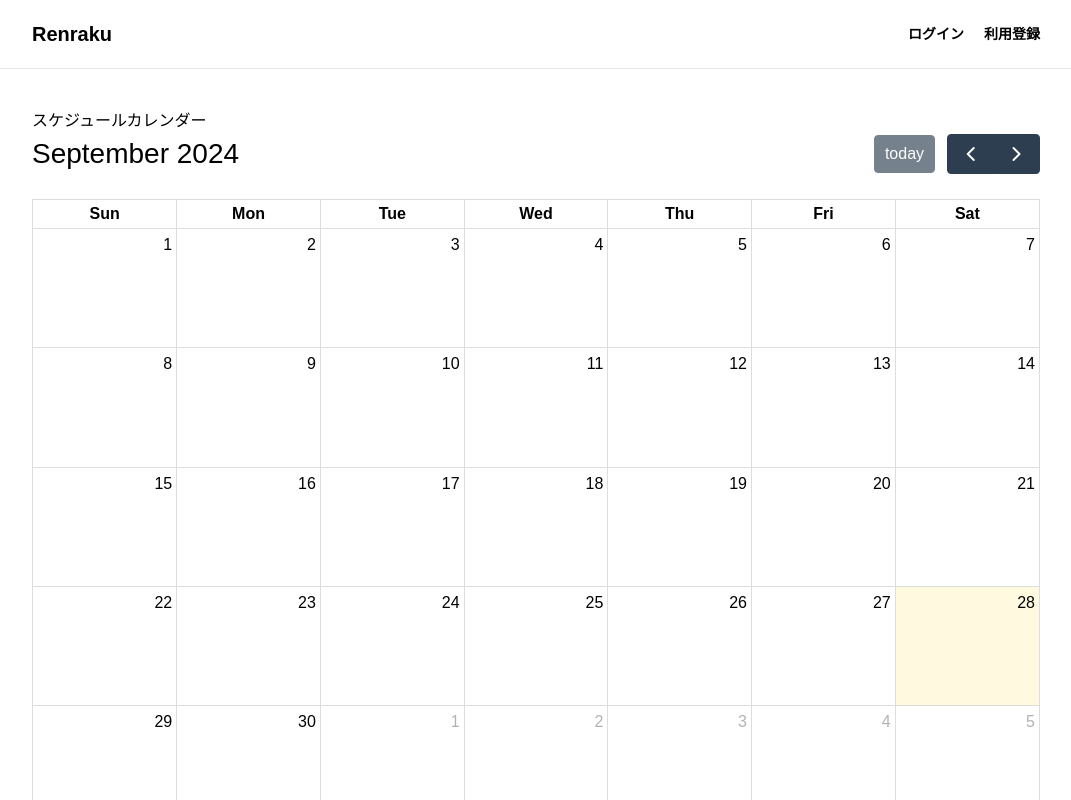
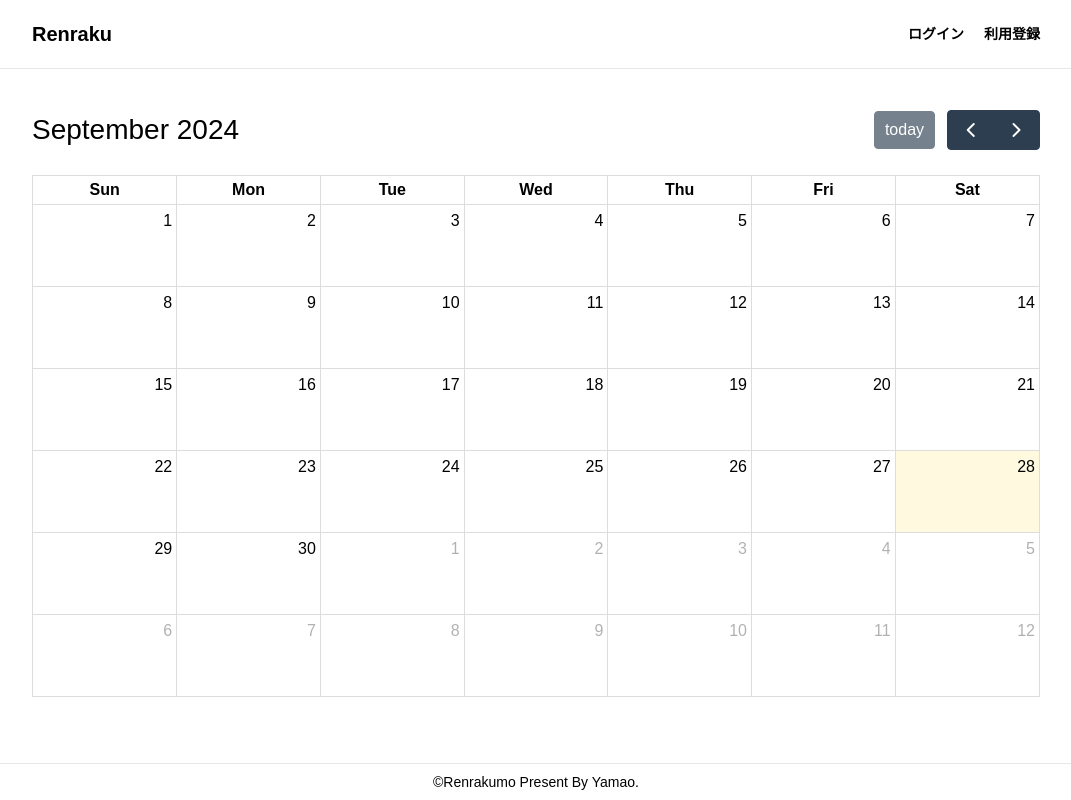
Before and after one commit to a-oyama/renrakumo_sv, a Next.js app: page / in a window 1280 px wide. Shown: the top 800 px of the page, without its empty margins (104-1175 px from the left). Built offline with nearby package versions, Linux system fonts and the light colour scheme; no server answers; a web font is replaced by a local one.

Commit message:
Update Calendar.tsx

```diff
--- a/app/(main)/Calendar.tsx
+++ b/app/(main)/Calendar.tsx
@@ -1,76 +1,80 @@
-import React, { useEffect, useState } from 'react';
-import FullCalendar, { EventInput } from '@fullcalendar/react';
-import dayGridPlugin from '@fullcalendar/daygrid';
-import interactionPlugin from '@fullcalendar/interaction';
-//import { supabase } from './supabaseClient'; // Supabaseクライアントをインポート
-import { createClient } from '@/utils/supabase/server';
+import FullCalendar from "@fullcalendar/react"
+// 月カレンダー
+import dayGridPlugin from '@fullcalendar/daygrid'
+// 日を消す
+import { DayCellContentArg } from "@fullcalendar/core/index.js"
+// 日本語カレンダー
+import allLocales from '@fullcalendar/core/locales-all'
+// カレンダーをクリックできるようにする
+// スマホは長押し(selectLongPressDelay)
+import interactionPlugin from "@fullcalendar/interaction"
+import { DateSelectArg } from "@fullcalendar/core/index.js"
+import { EventClickArg } from "@fullcalendar/core/index.js"
+// イベント取得
+//import { INITIAL_EVENTS, createEventId } from "@/utils/supabase/event"
+import { createEventId } from "@/utils/supabase/event"
+import { useCallback, useState } from "react"
+import { EventApi } from "@fullcalendar/core/index.js"
 
 const Calendar = () => {
-  const [events, setEvents] = useState<EventInput[]>([]);
-
-  // Supabaseからイベントを取得する
-  const fetchEvents = async () => {
-    const { data, error } = await supabase
-      .from('schedules')
-      .select('*');
-
-    if (error) {
-      console.error('Error fetching events:', error);
-    } else {
-      const formattedEvents = data.map((event) => ({
-        id: event.id,
-        title: event.title,
-        start: event.start_time,
-        end: event.end_time,
-      }));
-      setEvents(formattedEvents);
-    }
-  };
-
-  useEffect(() => {
-    fetchEvents();
+  // イベントオブジェクトの取得(予定データが初期化＆変更時に取得)
+  const [currentEvents, setCurrentEvents] = useState<EventApi[]>([]);
+  const handleEvents = useCallback((events: EventApi[]) => {
+    console.log("events:", events);  // 確認用
+    setCurrentEvents(events);
   }, []);
 
-  // イベントを追加するハンドラ
-  const handleDateSelect = async (selectInfo: any) => {
-    let title = prompt('イベントのタイトルを入力してください');
+// 予定の入力(promit()でダイアログ表示,trimで表示調整,
+// calendarApi = selectInfo.view.calendar)
+  const handleDateSelect = useCallback((selectInfo: DateSelectArg) => {
+    let title = prompt("イベント名を入力してください")?.trim();
+    let calendarApi = selectInfo.view.calendar;
+    calendarApi.unselect();
     if (title) {
-      let calendarApi = selectInfo.view.calendar;
-      calendarApi.unselect(); // カレンダーの選択をクリア
 
-      // Supabaseにイベントを挿入
-      const { data, error } = await supabase
-        .from('schedules')
-        .insert([
-          { title, start_time: selectInfo.startStr, end_time: selectInfo.endStr }
-        ]);
-
-      if (error) {
-        console.error('Error adding event:', error);
-      } else {
-        // カレンダーに新しいイベントを追加
       calendarApi.addEvent({
-          id: data[0].id,
+        event_id: createEventId(),
         title,
         start: selectInfo.startStr,
         end: selectInfo.endStr,
+//        allDay: selectInfo.allDay,
+        allDay: true,
       });
+
     }
+  }, []);
+
+// 予定の削除(Y/Nをwindow.confirm())
+const handleEventClick = useCallback((clickInfo: EventClickArg) => {
+  if (
+    window.confirm(`このイベント「${clickInfo.event.title}」を削除しますか`)
+  ) {
+    clickInfo.event.remove();
   }
-  };
+}, []);
 
   return (
     <div>
-      <h2>スケジュールカレンダー</h2>
+      <div>
       <FullCalendar
         plugins={[dayGridPlugin, interactionPlugin]}
         initialView="dayGridMonth"
-        events={events}
+//        initialEvents={INITIAL_EVENTS}
+        height="auto"
+        locales={allLocales}
+        locale="jp"
+        dayCellContent={(event: DayCellContentArg) =>
+          (event.dayNumberText = event.dayNumberText.replace("日", ""))
+        }
         selectable={true}
-        select={handleDateSelect} // 日付選択時のハンドラ
+        select={handleDateSelect}
+        editable={true}
+        eventClick={handleEventClick}
          />
       </div>
-  );
-};
+    </div>
+  )
+}
+
 
 export default Calendar;
```
Lines whose indentation alone changed are shown as unchanged.
